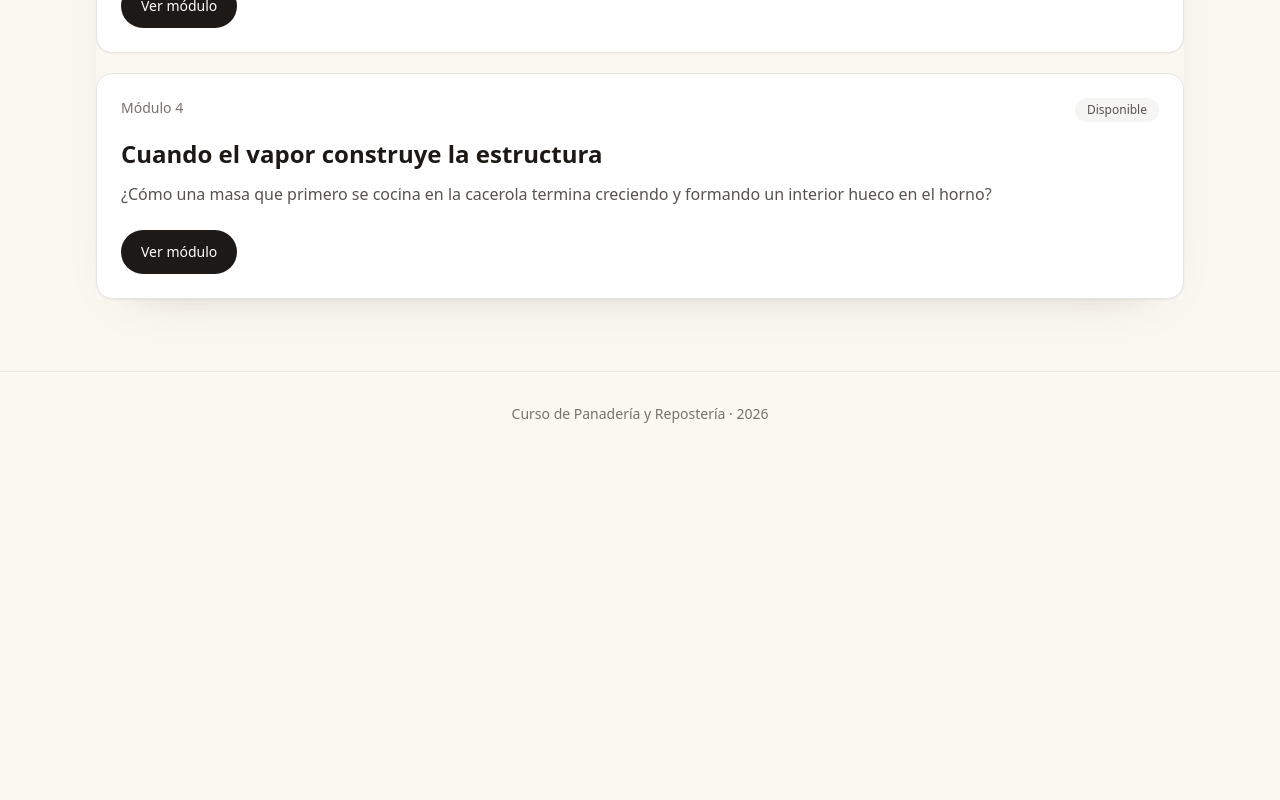
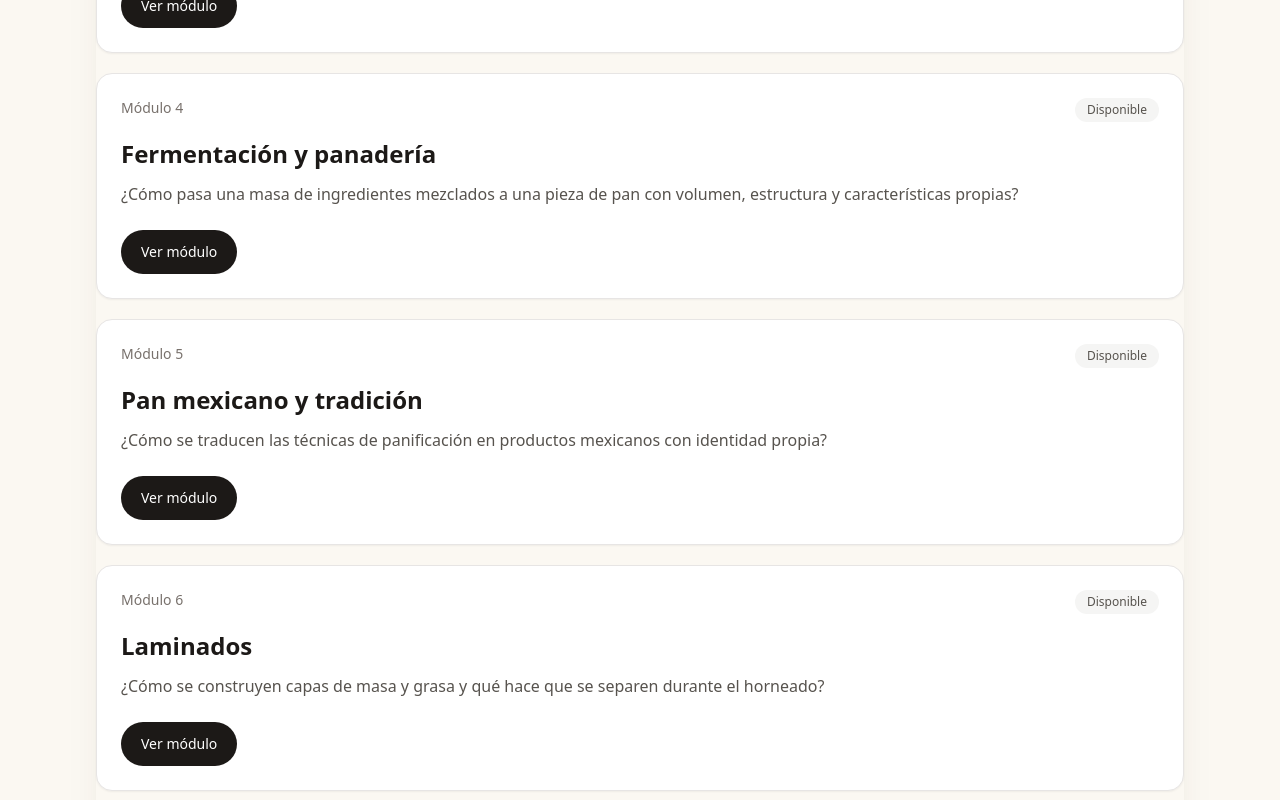
Before and after one commit to Drworm82/CursoPanadero, a Next.js app: page /ruta in a window 1280 px wide. Shown: the part 1140-1940 px from the top of the page. Before the commit the page ends 1596 px from the top, so only its background shows below. Built offline with nearby package versions, Linux system fonts and the light colour scheme; no server answers.

Commit message:
Expand course route to nine modules

```diff
--- a/pages/ruta.js
+++ b/pages/ruta.js
@@ -10,7 +10,6 @@ const modules = [
   {
     id: 'modulo-1',
     sort_order: 1,
-    slug: 'modulo-1-masas-batidas-pesadas',
     href: '/modulo-1',
     title: 'Entrar a la panadería: masas batidas pesadas',
     guiding_question: '¿Qué estoy haciendo cuando mezclo una masa y cómo sé cuándo dejar de trabajarla?',
@@ -19,7 +18,6 @@ const modules = [
   {
     id: 'modulo-2',
     sort_order: 2,
-    slug: 'modulo-2-masas-friables',
     href: '/modulo-2',
     title: 'Cuando una masa no quiere gluten: masas friables',
     guiding_question: '¿Por qué algunas masas necesitan desarrollar estructura y otras necesitan evitarla?',
@@ -28,20 +26,63 @@ const modules = [
   {
     id: 'modulo-3',
     sort_order: 3,
-    slug: 'modulo-3-masas-batidas-ligeras',
     href: '/modulo-3',
     title: 'Cuando el aire construye la estructura',
     guiding_question: '¿Cómo conseguimos que una preparación gane volumen y conserve ese volumen hasta convertirse en un producto terminado?',
-    expected_result: 'Reconocer el papel del huevo como agente aireante, entender por qué la harina se incorpora suavemente y empezar a interpretar el volumen y la estructura de una masa batida ligera.',
+    expected_result: 'Reconocer el papel del huevo como agente aireante y relacionarlo con merengues, montaje y pasta choux.',
   },
   {
     id: 'modulo-4',
     sort_order: 4,
-    slug: 'modulo-4-choux',
     href: '/modulo-4',
-    title: 'Cuando el vapor construye la estructura',
-    guiding_question: '¿Cómo una masa que primero se cocina en la cacerola termina creciendo y formando un interior hueco en el horno?',
-    expected_result: 'Reconocer la lógica de una masa de cocción mixta, interpretar sus cambios durante la cocción inicial y relacionar la consistencia final con el formado y la cocción.',
+    title: 'Fermentación y panadería',
+    guiding_question: '¿Cómo pasa una masa de ingredientes mezclados a una pieza de pan con volumen, estructura y características propias?',
+    expected_result: 'Interpretar el proceso de una masa fermentada y comenzar a comparar diferentes familias de pan.',
+  },
+  {
+    id: 'modulo-5',
+    sort_order: 5,
+    href: '#',
+    title: 'Pan mexicano y tradición',
+    guiding_question: '¿Cómo se traducen las técnicas de panificación en productos mexicanos con identidad propia?',
+    expected_result: 'Relacionar técnicas de masa, formado, fermentación y acabado con piezas tradicionales.',
+    comingSoon: true,
+  },
+  {
+    id: 'modulo-6',
+    sort_order: 6,
+    href: '#',
+    title: 'Laminados',
+    guiding_question: '¿Cómo se construyen capas de masa y grasa y qué hace que se separen durante el horneado?',
+    expected_result: 'Comprender el principio de laminación y reconocer sus aplicaciones en hojaldre, croissant y piezas danesas.',
+    comingSoon: true,
+  },
+  {
+    id: 'modulo-7',
+    sort_order: 7,
+    href: '#',
+    title: 'Chocolatería',
+    guiding_question: '¿Qué cambia cuando controlamos la cristalización del chocolate?',
+    expected_result: 'Comprender el temperado y sus aplicaciones en piezas moldeadas, rellenas y decorativas.',
+    comingSoon: true,
+  },
+  {
+    id: 'modulo-8',
+    sort_order: 8,
+    href: '#',
+    title: 'Pastelería contemporánea',
+    guiding_question: '¿Cómo se combinan técnicas conocidas para construir postres de varias capas y texturas?',
+    expected_result: 'Interpretar montajes contemporáneos mediante bases, cremosos, mousses, insertos y glaseados.',
+    comingSoon: true,
+  },
+  {
+    id: 'modulo-9',
+    sort_order: 9,
+    href: '#',
+    title: 'Producción y cierre',
+    guiding_question: '¿Cómo convertir la técnica aprendida en repetición controlada y criterio de producción?',
+    expected_result: 'Repetir, comparar y organizar procesos con mayor consistencia.',
+    comingSoon: true,
   },
 ];
 
@@ -54,8 +95,11 @@ export default function RutaPage() {
           Aprenderás a interpretar lo que ocurre en la masa, no solamente a repetir instrucciones.
         </p>
       </div>
+
       <div className="grid gap-5">
-        {modules.map((module) => <ModuleCard key={module.id} module={module} />)}
+        {modules.map((module) => (
+          <ModuleCard key={module.id} module={module} />
+        ))}
       </div>
     </CourseShell>
   );
```
